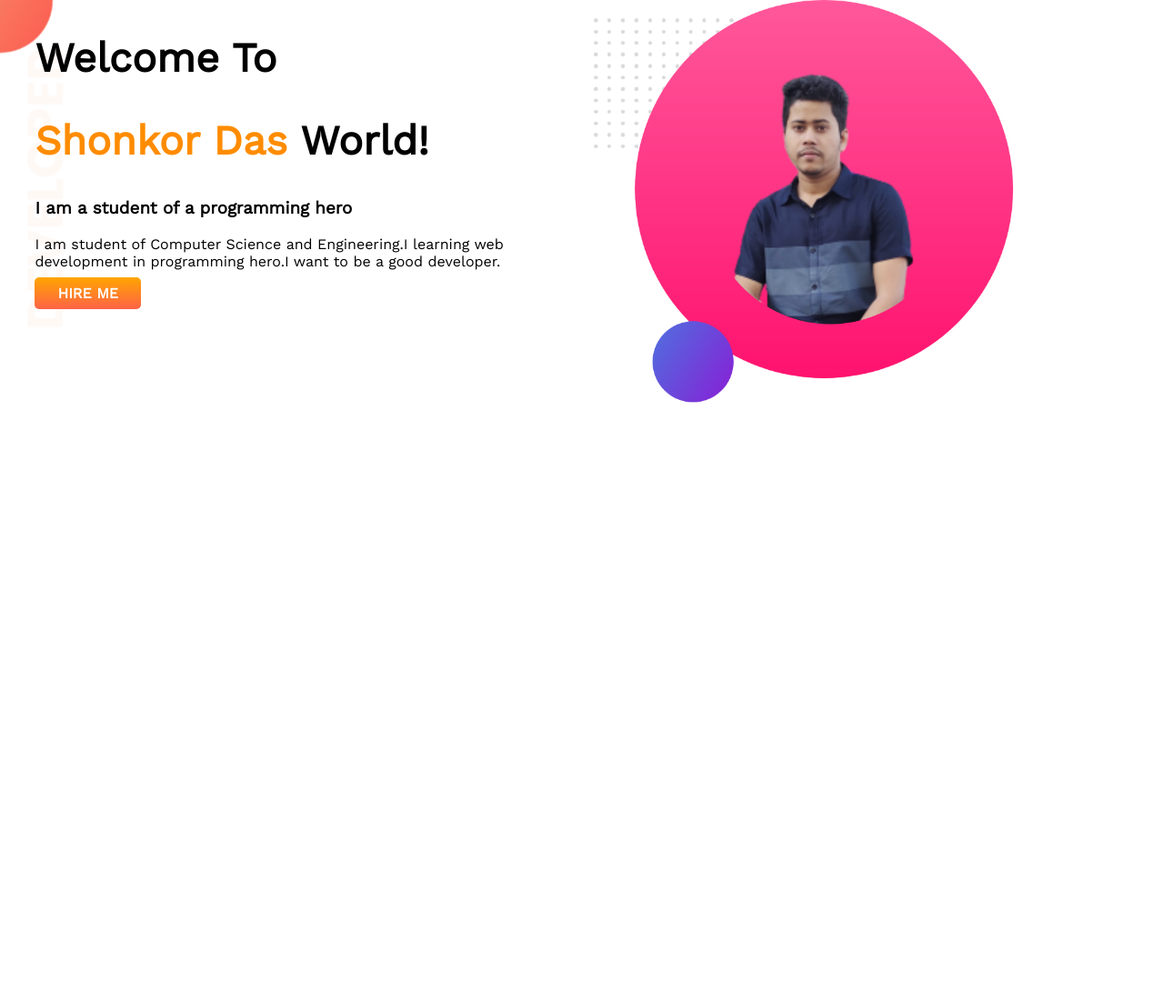
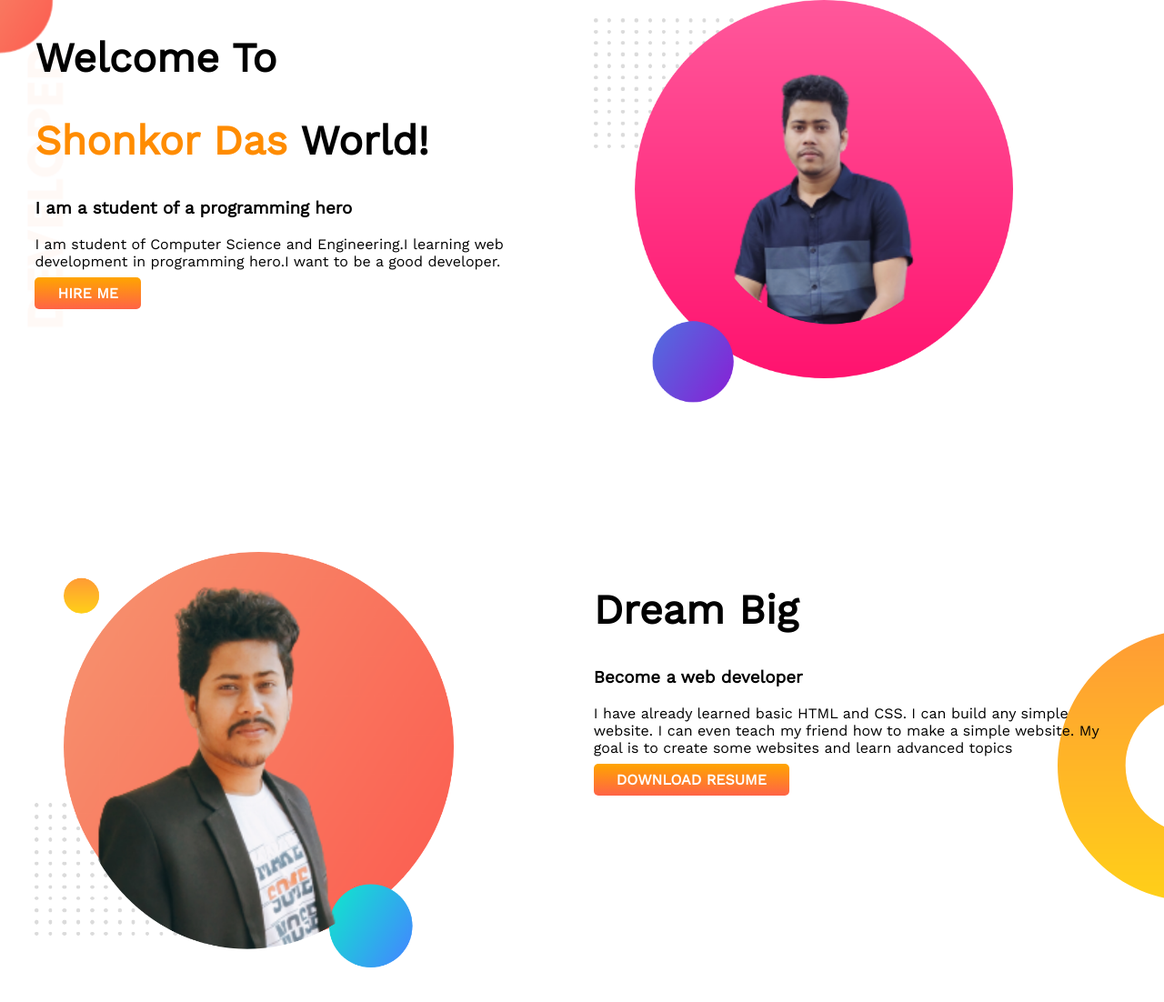
Before and after one commit to shonkor-das/developer-portfolio, a plain HTML site: page index.html in a window 1280 px wide. Shown: the whole page at 91% size. Before the commit the page ends 800 px from the top, so only its background shows below. Drawn offline with nearby package versions, Linux system fonts and the light colour scheme.

Commit message:
dream added

```diff
--- a/index.html
+++ b/index.html
@@ -11,6 +11,7 @@
     <link rel="stylesheet" href="style.css">
 </head>
 <body>
+    <!-- Start top part -->
     <section class="top-icon">
         <div class="half-width">
             <h1>Welcome To</h1>
@@ -23,6 +24,21 @@
             <img src="images/shonkor das.png" alt="">
         </div>
     </section>
+     <!-- end top part -->
 
+      <!-- Start second part -->
+    <section class="dream-icon">
+        <div class="half-width">
+            <img src="images/shonkor das..png" alt="">
+        </div>
+        <div class="half-width">
+            <h1>Dream Big</h1>
+            <h3>Become a web developer</h3>
+            <p>I have already learned basic HTML and CSS. I can build any simple website. I can even teach my friend how to make a simple website. My goal is to create some websites and learn advanced topics</p>
+            <a class="hire-link-button" target="_blank" href="https://www.linkedin.com/in/shonkor/">DOWNLOAD RESUME</a>
+        </div>
+
+    </section>
+    <!-- end second part -->
 </body>
 </html>
--- a/style.css
+++ b/style.css
@@ -10,6 +10,7 @@ span{
 }
 section{
     display: flex;
+    margin-bottom: 160px;
 }
 .half-width{
     width: 45%;
@@ -29,5 +30,10 @@ section{
 .top-icon{
     background-image: url(images/top-banner.png);
     background-repeat: no-repeat;
-
 }
+.dream-icon{
+    background-image: url("images/dream-bg.png");
+    background-repeat: no-repeat;
+    background-position: right;
+    padding-bottom: 10px;
+}
```
Also changed, not shown: images/IMG_20210226_135652-removebg-preview.png (added), images/my-bg.png (deleted), images/shonkor das..png (added), 1 other file.
